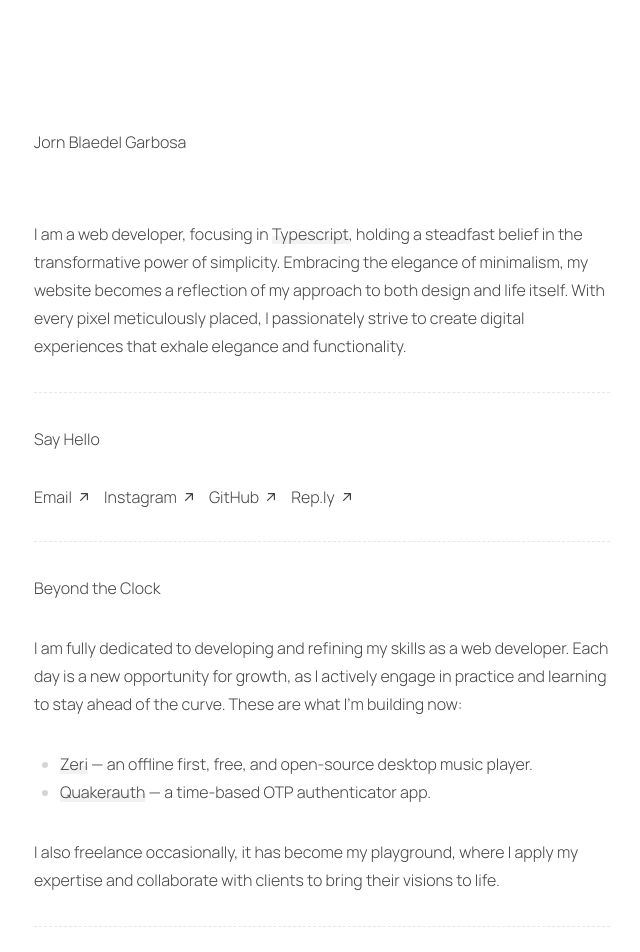
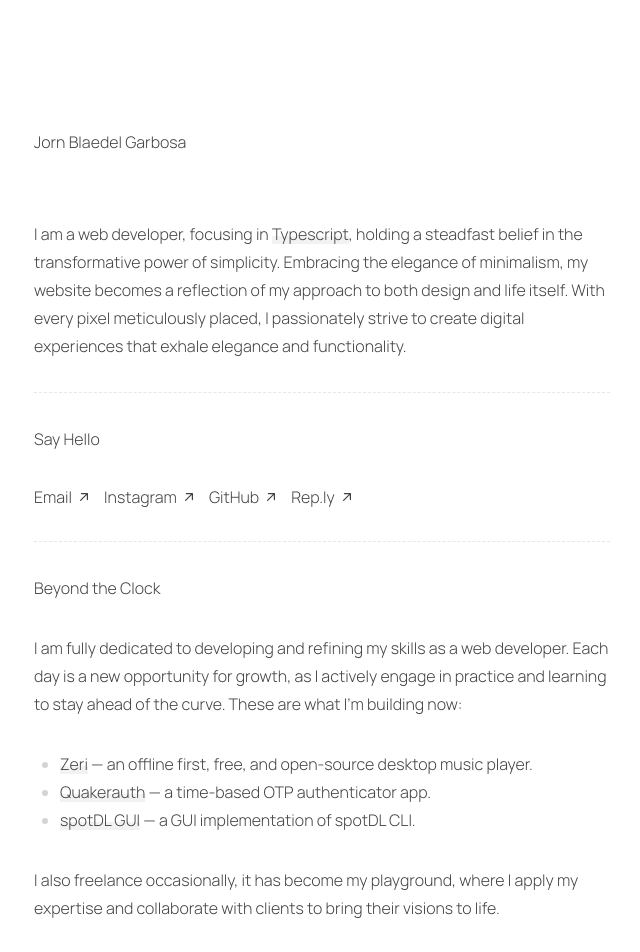
Before and after one commit to abcdefghijorngarbosaxyz/dancewithcode, a SvelteKit app: page / in a window 1280 px wide. Shown: the top 952 px of the page, without its empty margins (318-958 px from the left). Built offline with nearby package versions, Linux system fonts and the light colour scheme.

Commit message:
Update projects

```diff
--- a/src/routes/+page.svelte
+++ b/src/routes/+page.svelte
@@ -32,6 +32,11 @@
       url: 'https://github.com/abcdefghijorngarbosaxyz/quakerauth',
       name: 'Quakerauth',
       description: 'a time-based OTP authenticator app.'
+    },
+    {
+      url: 'https://github.com/abcdefghijorngarbosaxyz/spotify-downloader-gui',
+      name: 'spotDL GUI',
+      description: 'a GUI implementation of spotDL CLI.'
     }
   ];
 
```
